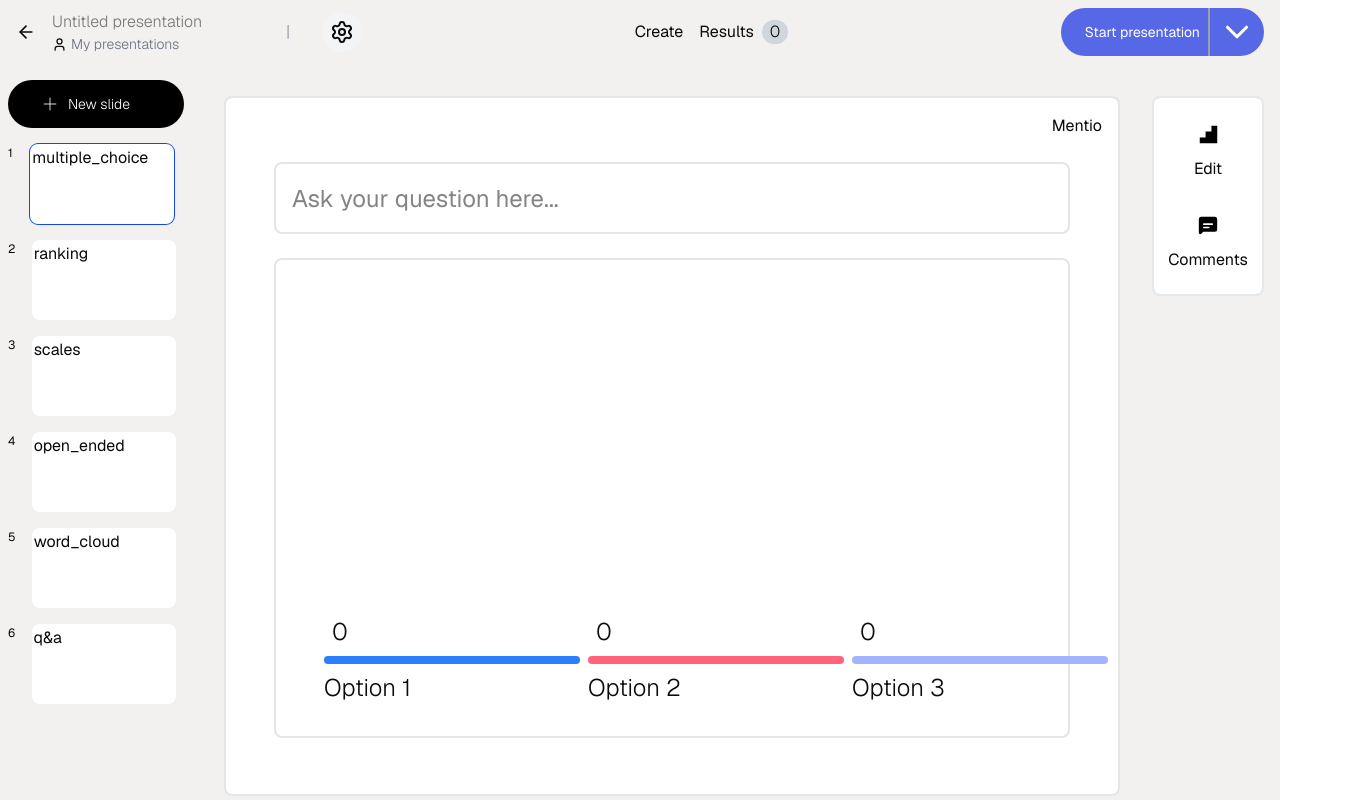
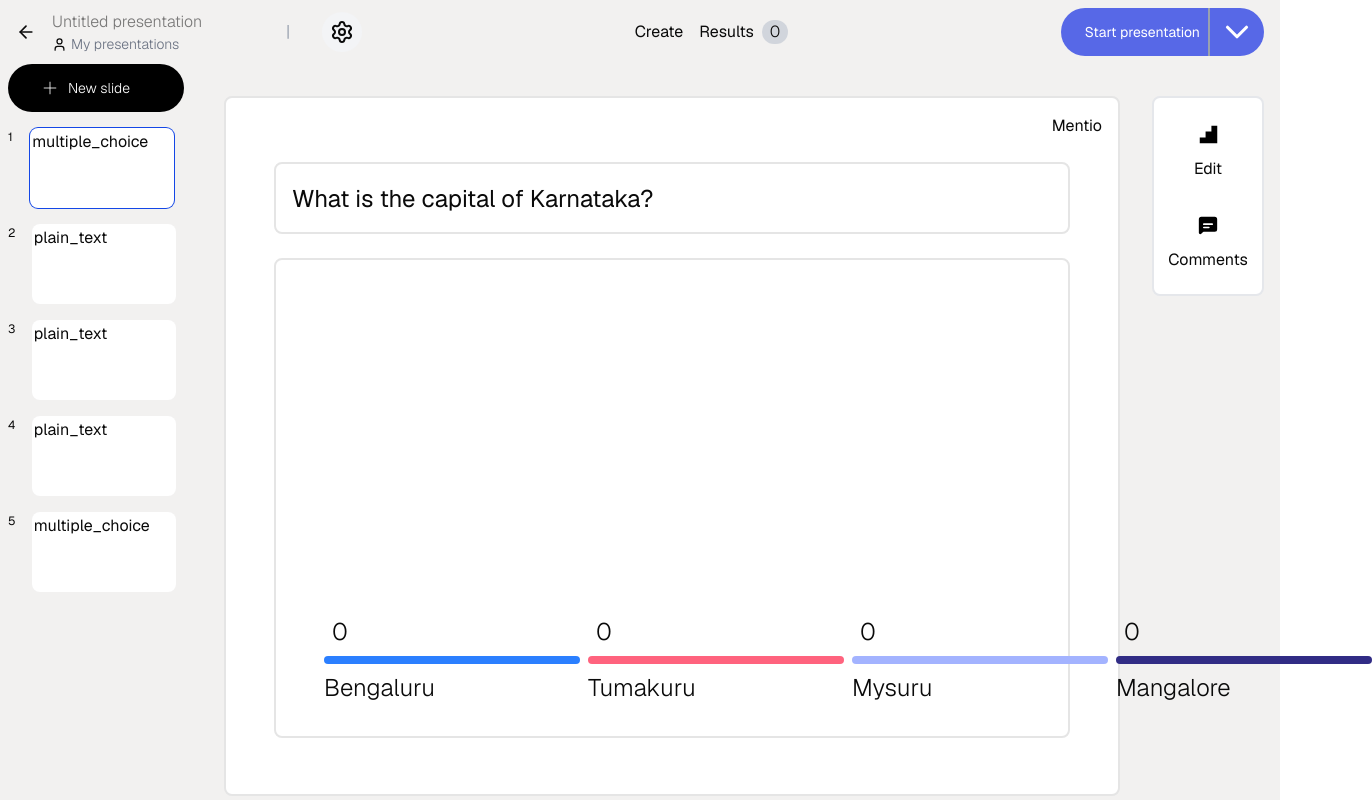
Before and after one commit to msanjayachar/mentio, a Next.js app in the folder apps/web-mentor/: page /create in a window 1280 px wide. Shown: the top 800 px of the page, 1372 px wide, since content can reach past the window. Built offline with nearby package versions, Linux system fonts and the light colour scheme.

Commit message:
refactor: manage mcq_question and plain_text slides with a single state variable

```diff
--- a/apps/web-mentor/app/components/presentationHelper.tsx
+++ b/apps/web-mentor/app/components/presentationHelper.tsx
@@ -13,11 +13,17 @@ import {
 // - [ ] Checking multiple options when the toggle isn't on should not be supported
 
 const PresentationHelper = ({
+  selected,
+  slides,
+  setSlides,
   editSelected,
   handleEdit,
   options,
   setOptions,
 }: {
+  selected: number;
+  slides: (MCQSlide | PlainTextSlide)[];
+  setSlides: Dispatch<SetStateAction<(MCQSlide | PlainTextSlide)[]>>;
   editSelected: boolean;
   handleEdit: () => void;
   options: Option[];
@@ -30,6 +36,10 @@ const PresentationHelper = ({
   >(null);
   const [optionValue, setOptionValue] = useState<string | null>(null);
 
+  const slide = slides.find((slide) => slide.id === selected);
+
+  if (!slide) return;
+
   const colors = [
     "bg-blue-500",
     "bg-rose-400",
@@ -40,6 +50,7 @@ const PresentationHelper = ({
 
   const handleOptions = (
     e: ChangeEvent<HTMLInputElement>,
+    selected: number,
     optionId: number,
   ) => {
     setOptionValue(e.target.value);
@@ -55,6 +66,24 @@ const PresentationHelper = ({
         ),
       );
     }
+
+    setSlides((slides) =>
+      slides.map((slide) =>
+        slide.id === selected && slide.type === "multiple_choice"
+          ? {
+              ...slide,
+              options: slide.options.map((option) =>
+                option.id === optionId
+                  ? {
+                      ...option,
+                      text: e.target.value,
+                    }
+                  : option,
+              ),
+            }
+          : slide,
+      ),
+    );
   };
 
   const addOption = () => {
@@ -154,10 +183,12 @@ const PresentationHelper = ({
         <hr className="mb-4 bg-gray-300" />
 
         {/* Dynamic Options */}
+        {/* AT_HERE: Make the options editable */}
         <div>
           <h1 className="mb-2">Options</h1>
           <div className="flex flex-col gap-2">
-            {options.map((option) => (
+            {slide.type === "multiple_choice" ? (
+              slide.options.map((option) => (
                 <div key={option.id} className="flex items-center gap-4">
                   <div
                     className={`${setCorrectAnswer ? "flex items-center" : "hidden"}`}
@@ -191,8 +222,10 @@ const PresentationHelper = ({
                     <div
                       className={`ml-2 h-6 w-6 shrink-0 rounded-full ${colors[option.id - 1]}`}
                     />
+                    {/* THREAD: */}
                     <input
-                    onChange={(e) => handleOptions(e, option.id)}
+                      value={option.text}
+                      onChange={(e) => handleOptions(e, selected, option.id)}
                       placeholder={`Option ${option.id}`}
                       className="w-full min-w-0 font-light outline-none"
                     />
@@ -205,7 +238,10 @@ const PresentationHelper = ({
                     <X size={16} />
                   </button>
                 </div>
-            ))}
+              ))
+            ) : (
+              <div key={slide.id}>Type: {slide.type}</div>
+            )}
           </div>
         </div>
 
--- a/apps/web-mentor/app/components/presentations.tsx
+++ b/apps/web-mentor/app/components/presentations.tsx
@@ -1,41 +1,27 @@
 "use client";
 
-import { Plus } from "lucide-react";
-import Image from "next/image";
 import PresentationNav from "./presentationNav";
-import PresentationStarters from "./presentationStarters";
 import Question from "./question";
 import PresentationHelper from "./presentationHelper";
 import PropertiesPanel from "./propertiesPanel";
 import { useState } from "react";
-import { slides as initialSlides } from "data/slides";
 import SpeakerNotes from "./speakerNotes";
 import Comments from "./edit/comments";
 import Questionpanel from "./edit/questionpanel";
 import { useRouter } from "next/navigation";
 import { options as initialOptions } from "@/data/slides";
+import SlidesSidebar from "./slidesSidebar";
+import { slides as initialSlides } from "data/slides";
 
 const Presentations = () => {
   const [options, setOptions] = useState<Option[]>(initialOptions);
   const [speakerNotes, setSpeakerNotes] = useState(false);
-  const [slides, setSlides] = useState(initialSlides);
-  const [selected, setSelected] = useState({
-    id: 1,
-    type: "multiple_choice",
-    question: "What is the capital of Karnataka?",
-    options: ["Bengaluru", "Tumakuru", "Mysuru", "Mangalore"],
-    correctAnswers: [],
-    allowMultiple: false,
-    required: true,
-  });
+  const [selected, setSelected] = useState<number>(1);
   const [editSelected, setEditSelected] = useState<boolean>(false);
   const [commentSelected, setCommentSelected] = useState<boolean>(false);
   const [questionSelected, setQuestionSelected] = useState<boolean>(false);
+  const [slides, setSlides] = useState(initialSlides);
   const navigate = useRouter();
-
-  const createSlide = () => {
-    console.log("hello from create slide");
-  };
 
   const handleSpeakerNotes = () => {
     setSpeakerNotes((prev) => !prev);
@@ -65,34 +51,20 @@ const Presentations = () => {
       <PresentationNav />
       <div className="flex flex-col">
         <div className="flex">
-          <div className="hidden lg:block">
-            <div className="flex h-[calc(100vh-80px)] w-48 flex-col gap-4 pt-4">
-              <button
-                className="mx-auto flex h-12 cursor-pointer items-center gap-2 rounded-full bg-black px-8 text-center text-sm font-light text-white sm:w-44"
-                onClick={() => createSlide()}
-              >
-                <Plus size={20} strokeWidth={1} />
-                <span>New slide</span>
-              </button>
-              <div className="ml-2 flex flex-col gap-4">
-                {slides.map((item) => (
-                  <div key={item.id} className="flex">
-                    <span className="text-[12px]">{item.id}</span>
-                    <div
-                      className={`mx-auto h-20 w-36 cursor-pointer rounded-md border-2 border-transparent bg-white hover:border-gray-300 focus:border-2 focus:border-blue-800 ${selected.id === item.id ? "ring ring-blue-700" : ""}`}
-                    >
-                      <span>{item.type}</span>
-                    </div>
-                  </div>
-                ))}
-              </div>
-            </div>
-          </div>
+          <SlidesSidebar
+            selected={selected}
+            setSelected={setSelected}
+            slides={slides}
+            setSlides={setSlides}
+          />
 
           {/* <PresentationStarters /> */}
           {/* Canvas Input  */}
           <div className="mb-4 flex min-w-0 flex-1 flex-col justify-between">
             <Question
+              slides={slides}
+              setSlides={setSlides}
+              selected={selected}
               options={options}
               handleEdit={handleEdit}
               handleQuestionSelect={handleQuestionSelect}
@@ -111,7 +83,10 @@ const Presentations = () => {
 
           <div className="flex shrink-0">
             <PresentationHelper
+              selected={selected}
+              slides={slides}
               options={options}
+              setSlides={setSlides}
               setOptions={setOptions}
               handleEdit={handleEdit}
               editSelected={editSelected}
--- a/apps/web-mentor/app/components/question.tsx
+++ b/apps/web-mentor/app/components/question.tsx
@@ -1,15 +1,29 @@
-import { useEffect, useState } from "react";
+import {
+  ChangeEvent,
+  Dispatch,
+  SetStateAction,
+  useEffect,
+  useState,
+} from "react";
 
 const Question = ({
+  slides,
+  setSlides,
+  selected,
   handleQuestionSelect,
   handleEdit,
   options,
 }: {
+  slides: (MCQSlide | PlainTextSlide)[];
+  setSlides: Dispatch<SetStateAction<(MCQSlide | PlainTextSlide)[]>>;
+  selected: number;
   handleQuestionSelect: () => void;
   handleEdit: () => void;
   options: Option[];
 }) => {
   const [question, setQuestion] = useState<string | null>(null);
+
+  const slide = slides.find((slide) => slide.id === selected);
 
   const colors = [
     "bg-blue-500",
@@ -23,32 +37,48 @@ const Question = ({
     console.log("question: ", question);
   }, [question]);
 
-  useEffect(() => {
-    console.log("options: ", options);
-  }, [options]);
+  const handleUpdate = (e: ChangeEvent<HTMLInputElement>) => {
+    setSlides((slides) =>
+      slides.map((slide) =>
+        slide.id === selected
+          ? {
+              ...slide,
+              question: e.target.value,
+            }
+          : slide,
+      ),
+    );
+  };
+
+  if (!slide) return null;
 
   return (
     <div className="m-8 h-[700px] w-auto rounded-md border-2 bg-white hover:border-blue-800">
       <span className="flex justify-end pt-4 pr-4">Mentio</span>
       <div className="flex flex-col gap-6 px-4">
+        {slide.type === "multiple_choice" && (
           <div className="px-8 pt-6">
+            {/* THREAD: */}
             <input
+              value={slide.question}
               className="h-18 w-full rounded-md border-2 px-4 text-2xl hover:border-blue-800 focus:border-transparent focus:outline-2 focus:outline-blue-800"
               onChange={(e) => {
-              setQuestion(e.target.value);
+                handleUpdate(e);
               }}
-            onSelect={() => {
+              onFocus={() => {
                 handleQuestionSelect();
               }}
               placeholder="Ask your question here..."
             />
           </div>
-
+        )}
+        {/* TODO: Dynamic width and height */}
         <div
-          className="bg-yell mx-8 flex h-[480px] w-auto cursor-pointer items-end justify-between gap-x-2 rounded-md border-2 px-12 pb-8 hover:border-blue-800"
+          className={`bg-yell mx-8 flex ${slide.type === "multiple_choice" ? "h-[480px]" : "h-[600px]"} w-auto cursor-pointer items-end justify-between gap-x-2 rounded-md border-2 px-12 pb-8 hover:border-blue-800`}
           onClick={() => handleEdit()}
         >
-          {options.map((opt) => (
+          {slide.type === "multiple_choice" ? (
+            slide.options.map((opt) => (
               <div key={opt.id} className="flex flex-col items-center gap-2">
                 <span className="flex w-full justify-start pl-2 text-2xl font-light">
                   0
@@ -59,7 +89,10 @@ const Question = ({
                   {opt.text}
                 </span>
               </div>
-          ))}
+            ))
+          ) : (
+            <div key={slide.id}>{slide.type}</div>
+          )}
         </div>
       </div>
     </div>
--- /dev/null
+++ b/apps/web-mentor/app/components/slidesSidebar.tsx
@@ -0,0 +1,71 @@
+"use client";
+
+import { Plus } from "lucide-react";
+import { slides as initialSlides, options } from "data/slides";
+import { Dispatch, SetStateAction, useState } from "react";
+
+const SlidesSidebar = ({
+  selected,
+  setSelected,
+  slides,
+  setSlides,
+}: {
+  selected: number;
+  setSelected: Dispatch<SetStateAction<number>>;
+  slides: (MCQSlide | PlainTextSlide)[];
+  setSlides: Dispatch<SetStateAction<(MCQSlide | PlainTextSlide)[]>>;
+}) => {
+  const createSlide = () => {
+    console.log("hello from create slide");
+    const last = slides[slides.length - 1];
+
+    if (!last) return;
+
+    setSlides((prev) => [
+      ...prev,
+      {
+        id: last.id + 1,
+        type: "multiple_choice",
+        question: "",
+        options: options,
+        correctAnswers: [],
+        allowMultiple: false,
+        required: true,
+      },
+    ]);
+  };
+
+  return (
+    <div className="hidden lg:block">
+      <button
+        className="mx-auto flex h-12 cursor-pointer items-center gap-2 rounded-full bg-black px-8 text-center text-sm font-light text-white sm:w-44"
+        onClick={() => createSlide()}
+      >
+        <Plus size={20} strokeWidth={1} />
+        <span>New slide</span>
+      </button>
+
+      <div className="flex h-[calc(100vh-80px)] w-48 flex-col gap-4 overflow-auto pt-4">
+        <div className="ml-2 flex flex-col gap-4">
+          {/* THREAD: */}
+          {slides.map((item) => (
+            <div
+              onClick={() => setSelected(item.id)}
+              key={item.id}
+              className="flex cursor-pointer"
+            >
+              <span className="text-[12px]">{item.id}</span>
+              <div
+                className={`mx-auto h-20 w-36 cursor-pointer rounded-md border-2 border-transparent bg-white hover:border-gray-300 focus:border-2 focus:border-blue-800 ${selected === item.id ? "ring ring-blue-700" : ""}`}
+              >
+                <span>{item.type}</span>
+              </div>
+            </div>
+          ))}
+        </div>
+      </div>
+    </div>
+  );
+};
+
+export default SlidesSidebar;
--- a/apps/web-mentor/app/components/speakerNotes.tsx
+++ b/apps/web-mentor/app/components/speakerNotes.tsx
@@ -80,7 +80,6 @@ const SpeakerNotes = ({
           placeholder="Write some helpful text to fall back on during presentation..."
         />
 
-        {/* ATHERE: this should go out of view and the div should not be collapsable to below a certain limit */}
         <span className="bottom-0 mx-auto my-4 block text-center font-light">
           <span>
             Notes are shown on the <b className="">Mentimote</b>
--- a/apps/web-mentor/data/slides.ts
+++ b/apps/web-mentor/data/slides.ts
@@ -16,51 +16,59 @@ export const options: Option[] = [
   },
 ];
 
-export const slides = [
+export const slides: (MCQSlide | PlainTextSlide)[] = [
   {
     id: 1,
     type: "multiple_choice",
     question: "What is the capital of Karnataka?",
-    options: ["Bengaluru", "Tumakuru", "Mysuru", "Mangalore"],
+    options: [
+      {
+        id: 1,
+        text: "Bengaluru",
+        correctAnswer: undefined,
+      },
+      {
+        id: 2,
+        text: "Tumakuru",
+        correctAnswer: undefined,
+      },
+      {
+        id: 3,
+        text: "Mysuru",
+        correctAnswer: undefined,
+      },
+      {
+        id: 4,
+        text: "Mangalore",
+        correctAnswer: undefined,
+      },
+    ],
     correctAnswers: [],
     allowMultiple: false,
     required: true,
   },
   {
     id: 2,
-    type: "ranking",
-    question: "",
-    options: [],
-    required: true,
+    type: "plain_text",
+    contents: [],
   },
   {
     id: 3,
-    type: "scales",
-    question: "",
-    min: 1,
-    max: 5,
-    labels: { min: "", max: "" },
-    required: true,
+    type: "plain_text",
+    contents: [],
   },
   {
     id: 4,
-    type: "open_ended",
-    question: "",
-    placeholder: "",
-    required: true,
+    type: "plain_text",
+    contents: [],
   },
   {
     id: 5,
-    type: "word_cloud",
+    type: "multiple_choice",
     question: "",
-    maxWords: 3,
-    required: true,
-  },
-  {
-    id: 6,
-    type: "q&a",
-    question: "",
-    allowAnonymous: false,
+    options: options,
+    correctAnswers: [],
+    allowMultiple: false,
     required: true,
   },
 ];
--- a/apps/web-mentor/types/types.d.ts
+++ b/apps/web-mentor/types/types.d.ts
@@ -3,3 +3,19 @@ type Option = {
   text: string | undefined;
   correctAnswer: boolean | undefined;
 };
+
+type MCQSlide = {
+  id: number;
+  type: "multiple_choice";
+  question: string;
+  options: Option[];
+  correctAnswers: Option[];
+  allowMultiple: boolean;
+  required: boolean;
+};
+
+type PlainTextSlide = {
+  id: number;
+  type: "plain_text";
+  contents: string[];
+};
```
Lines whose indentation alone changed are shown as unchanged.
